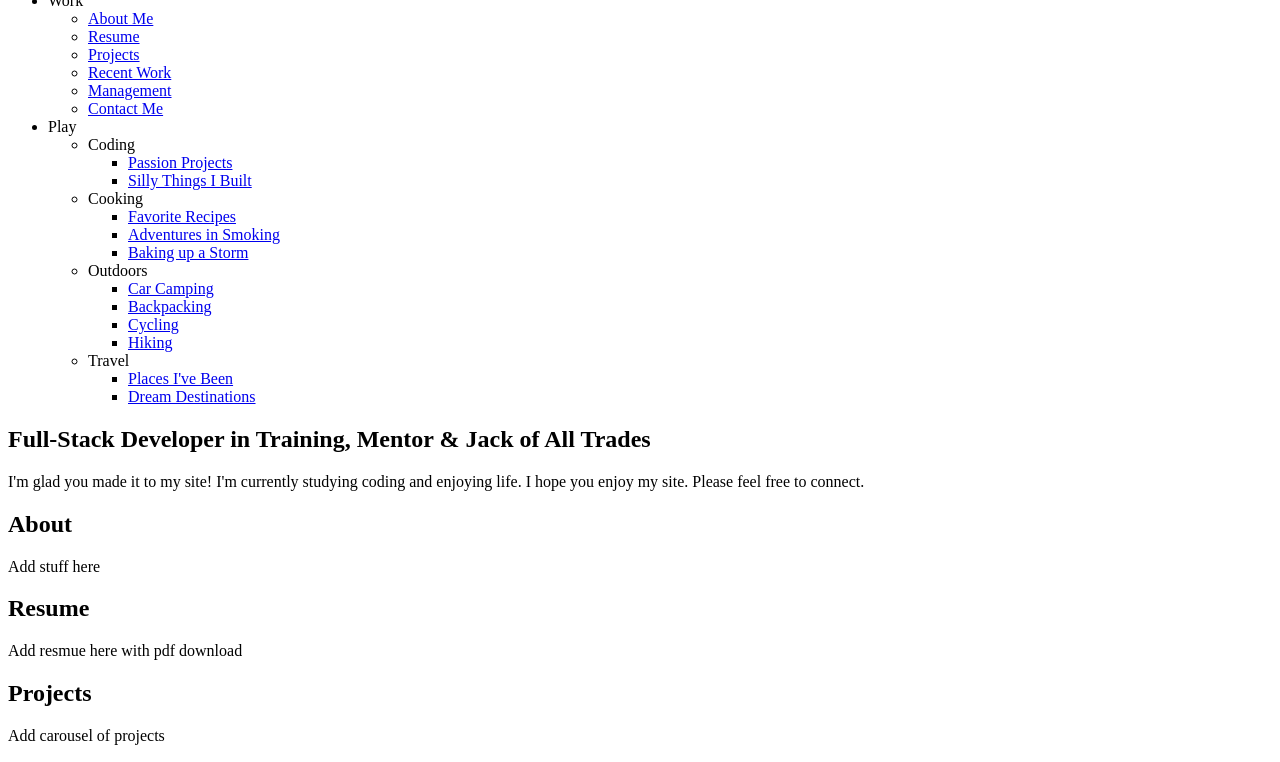
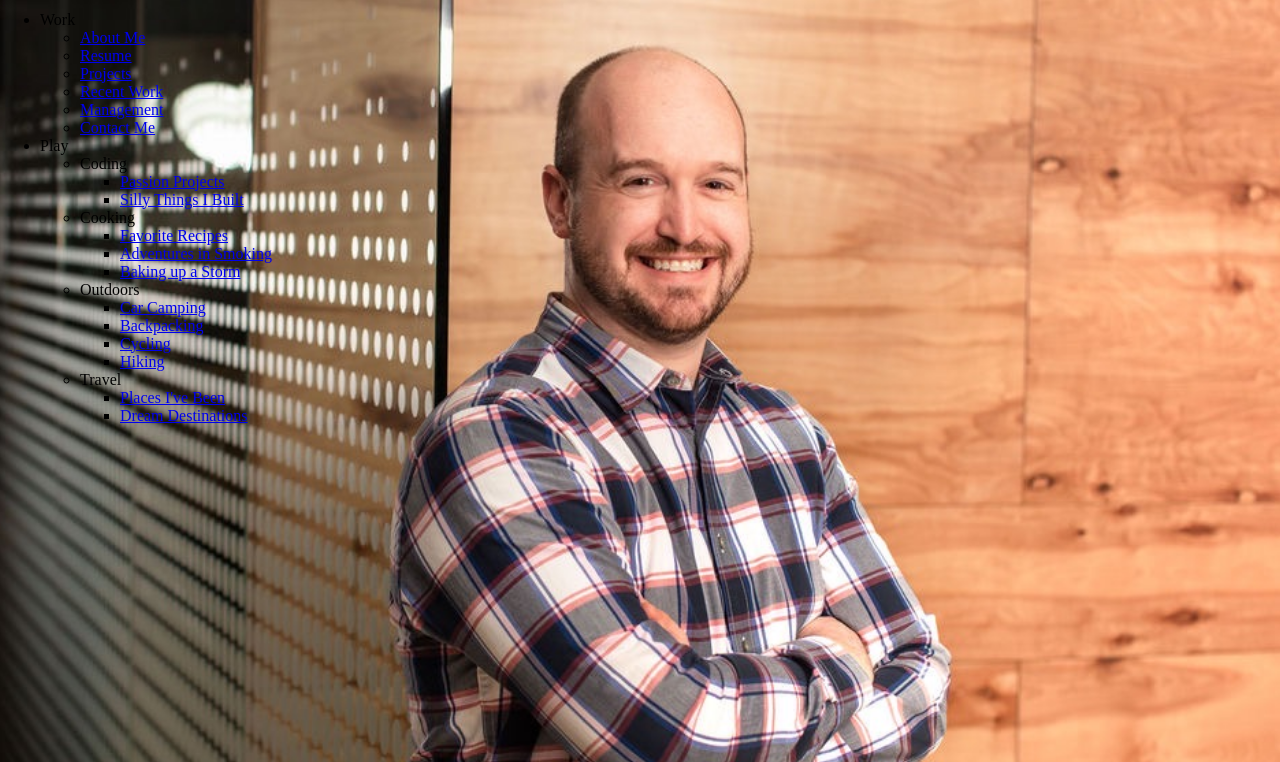
Before and after one commit to crowandrew/crow_show, a plain HTML site: page index.html in a window 1280 px wide. Shown: the part 88-850 px from the top of the page. Drawn offline with Linux system fonts and the light colour scheme; a web font is replaced by a local one.

Commit message:
Added formatting to CSS

```diff
--- a/index.html
+++ b/index.html
@@ -6,19 +6,20 @@
             <title>Andrew Crow</title>
             <meta charset="utf-8">
             <meta name="author" content="Andrew Crow">
-            <!--<link rel="shortcut icon" type="image/x-icon" href="favicon.ico">
+            <link rel="shortcut icon" type="image/x-icon" href="favicon.ico">
+            <link rel="stylesheet" href="https://fonts.googleapis.com/css2?family=Biryani&family=Khula:wght@600&family=Trirong&display=swap">
             <link rel="stylesheet" type="text/css" href="style.css">
-            <link type="text/javascript" src="script.js">-->
+            <link type="text/javascript" src="script.js">
 
         </head>
 
-        <body>
+        <body class="gridContainer">
 
-            <header>
+            <header class="header">
 
                 <h1>Andrew Crow</h1>
 
-                <nav>
+                <nav class="nav">
                     <ul>
                         <li>Work</li>
                             <ul id="WorkNav">
@@ -69,7 +70,7 @@
 
             </header>
 
-            <main>
+            <main class="main">
 
                 <section id="TopIntro">
 
@@ -233,7 +234,7 @@
 
             </main>
 
-            <footer>
+            <footer class="footer">
 
             </footer>
         </body>
--- a/style.css
+++ b/style.css
@@ -0,0 +1,57 @@
+body {
+    background-color: whitesmoke;
+    color: black;
+    margin: 0;
+    padding: 0;
+}
+
+h1 {
+    font-family: 'Khula', sans-serif;
+    font-size: 40px;
+
+}
+
+h2, h3, h4, h5, h6, ul, ol {
+    font-family: 'Trirong', serif;
+}
+
+p {
+    font-family: 'Biryani', sans-serif;
+}
+#TopIntro {
+    height: 1000px;
+    background-image: url(andrewWorkPhoto.JPG);
+    background-size: cover;
+    background-position: center;
+}
+
+.gridContainer {
+    display: grid;
+    grid-template-areas:
+    'header header header header header'
+    'main main main main main'
+    'footer footer footer footer footer';
+}
+
+.header {
+    grid-column-start: 1;
+    grid-column-end: 6;
+    grid-row-start: 1;
+    grid-row-end: 1;
+    z-index: 2;
+}
+
+.main {
+    grid-column-start: 1;
+    grid-column-end: 6;
+    grid-row-start: 1;
+    grid-row-end: 3;
+    z-index: 1;
+}
+
+.footer {
+    grid-column-start: 1;
+    grid-column-end: 6;
+    grid-row-start: 3;
+    grid-row-end: 4;
+}
```
Also changed, not shown: andrewWorkPhoto.JPG (added).
